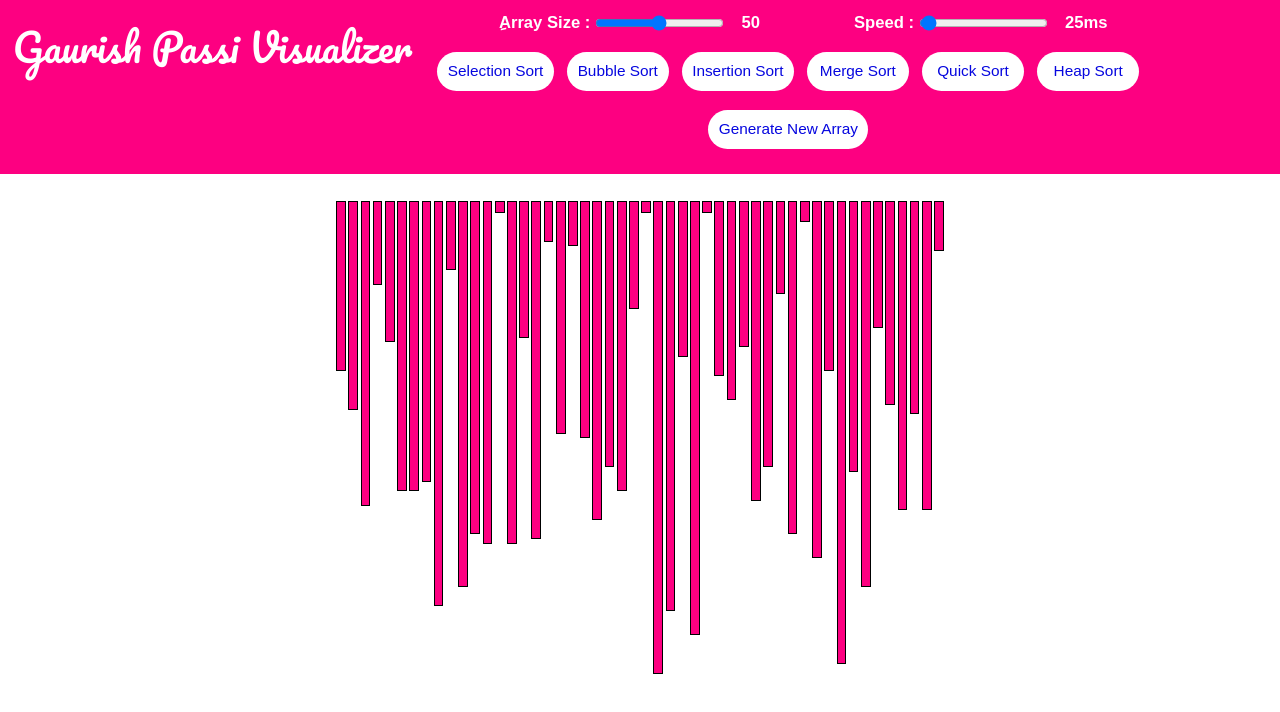
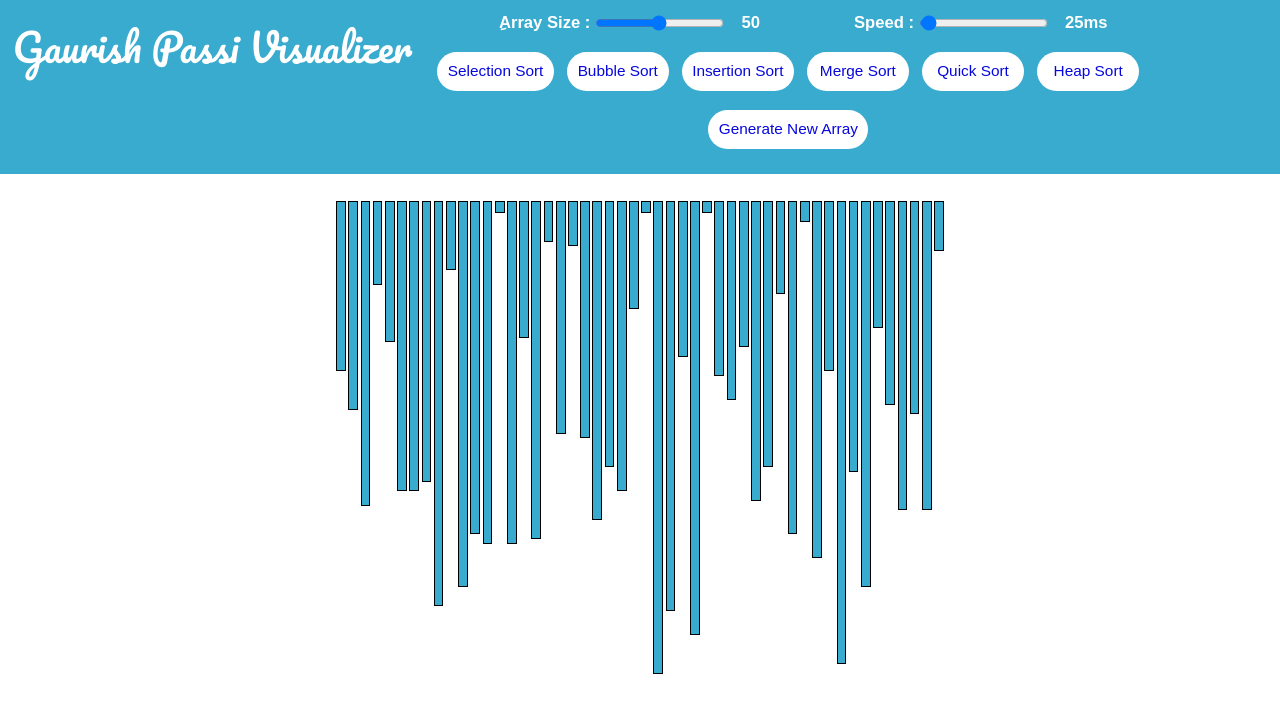
Before and after one commit to gaurishpassi/sorting-visualiser, a plain HTML site: page index.html in a window 1280 px wide. Drawn offline with Linux system fonts and the light colour scheme.

Commit message:
Update index.css

```diff
--- a/style/index.css
+++ b/style/index.css
@@ -34,7 +34,7 @@
 	display: flex;
 	flex-wrap: wrap;
 	font-weight: bold;
-	background-color: #fd0081;
+	background-color: #38abcf;
 	margin: 0;
 	color: white;
 	padding: 1vw 1vw 2vw 1vw;
@@ -60,7 +60,7 @@ h1{
 	border: 0.05vw solid black;
 	width:0.6vw;
 	margin:0.1vw;
-	background-color: #fd0081;
+	background-color: #38abcf;
 }
 .sorts{
 	display: flex;
```
